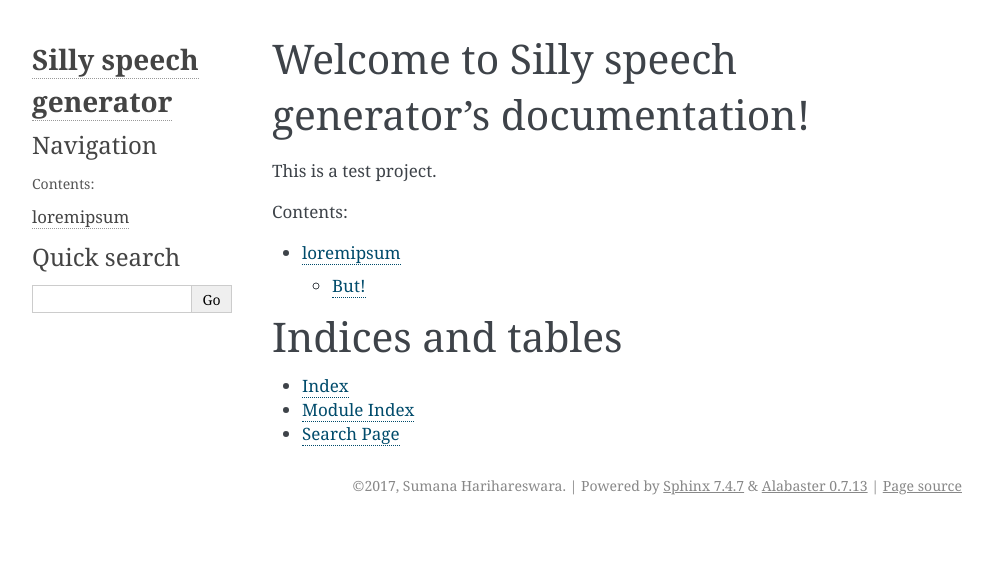
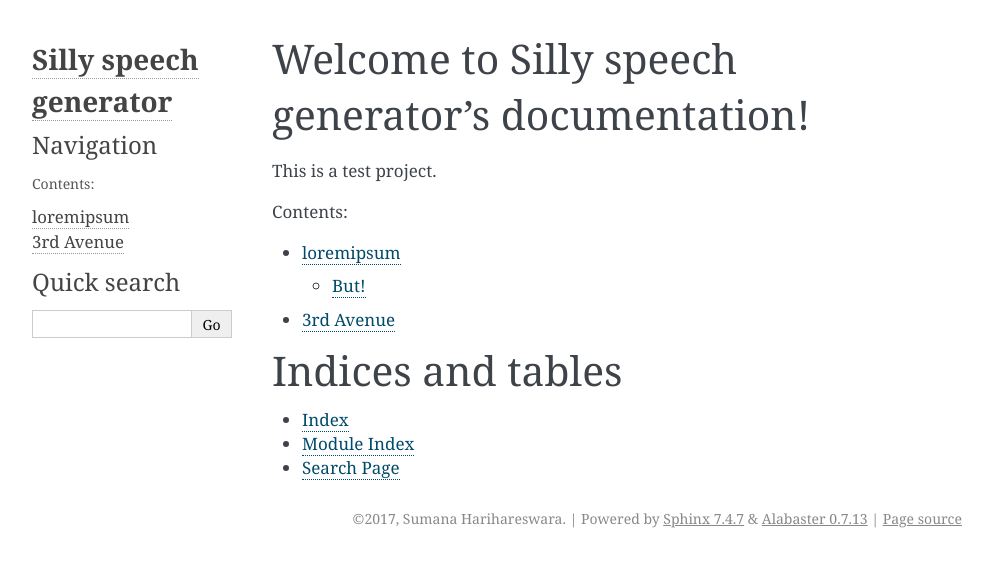
Before and after one commit to brainwane/obamaspeech, a Sphinx documentation site: the page built from docs/source/index.rst, in a window 1280 px wide. Shown: the top 567 px of the page, without its empty margins (148-1141 px from the left). Built offline with Sphinx 7.4.7, drawn with Linux system fonts in a browser that asks for light colours; formulas are drawn with MathJax 3.

Commit message:
Work in progress: expanding placeholder documentation.

```diff
--- /dev/null
+++ b/docs/source/avenue.rst
@@ -0,0 +1,5 @@
+==========
+3rd Avenue
+==========
+
+This is a test page. I am on 3rd Avenue.
--- a/docs/source/index.rst
+++ b/docs/source/index.rst
@@ -13,6 +13,7 @@ This is a test project.
    :caption: Contents:
 
    loremipsum
+   avenue
 
 
 Indices and tables
```
